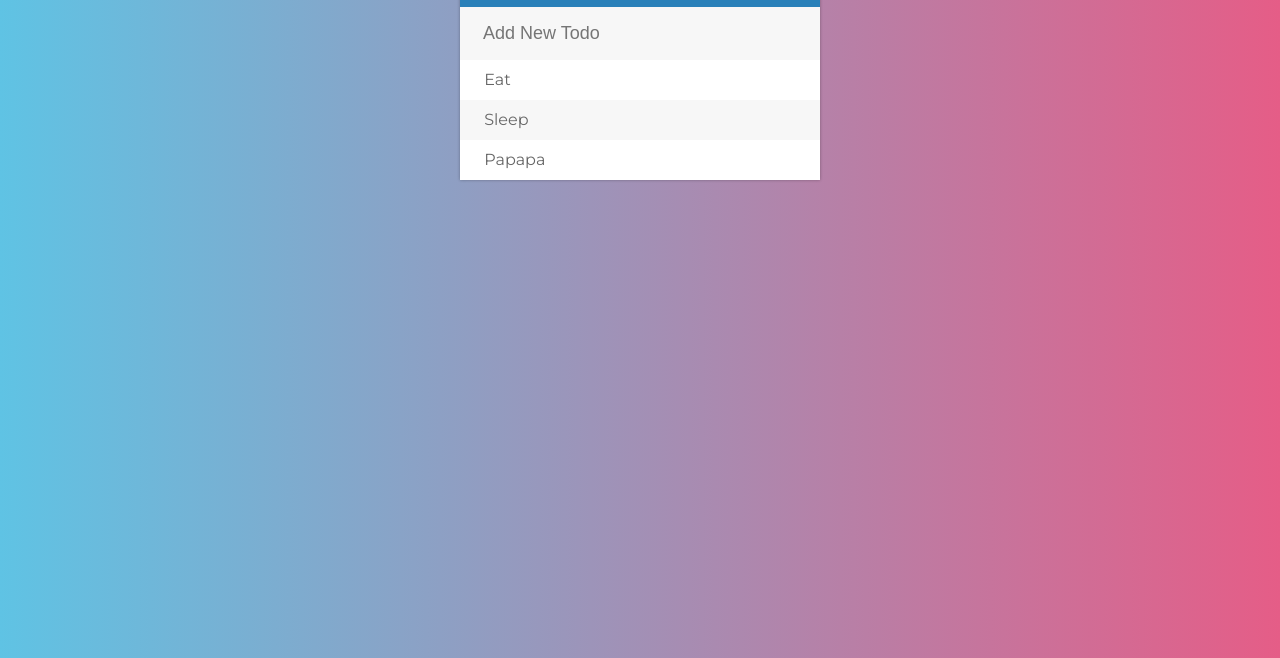
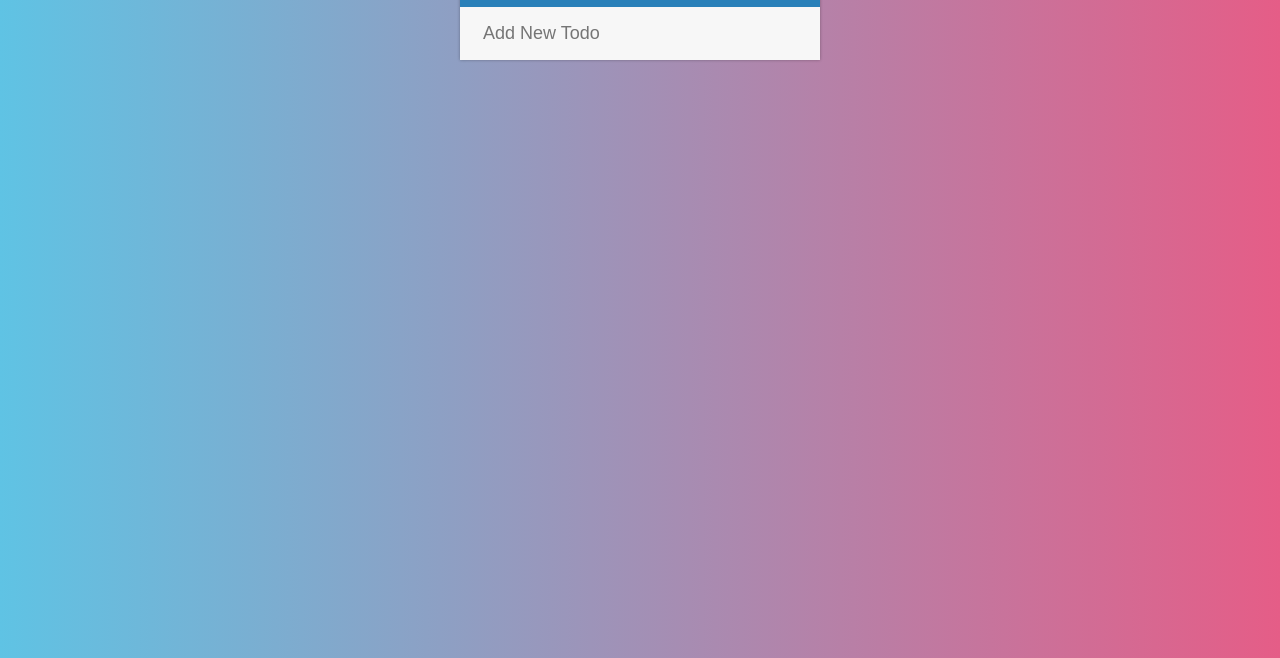
Before and after one commit to SilverTreeBlueWind/todoList, a plain HTML site: page index.html in a window 1280 px wide. Shown: the part 142-800 px from the top of the page. Drawn offline with Linux system fonts and the light colour scheme.

Commit message:
Update index.html

```diff
--- a/index.html
+++ b/index.html
@@ -14,9 +14,6 @@
 		<input type="text" name="input" placeholder="Add New Todo">
 
 		<ul>
-			<li><span><i class="fa fa-trash-o" aria-hidden="true"></i></span> Eat</li>
-			<li><span><i class="fa fa-trash-o" aria-hidden="true"></i></span> Sleep</li>
-			<li><span><i class="fa fa-trash-o" aria-hidden="true"></i></span> Papapa</li>
 		</ul>
 	</div>
 
```
